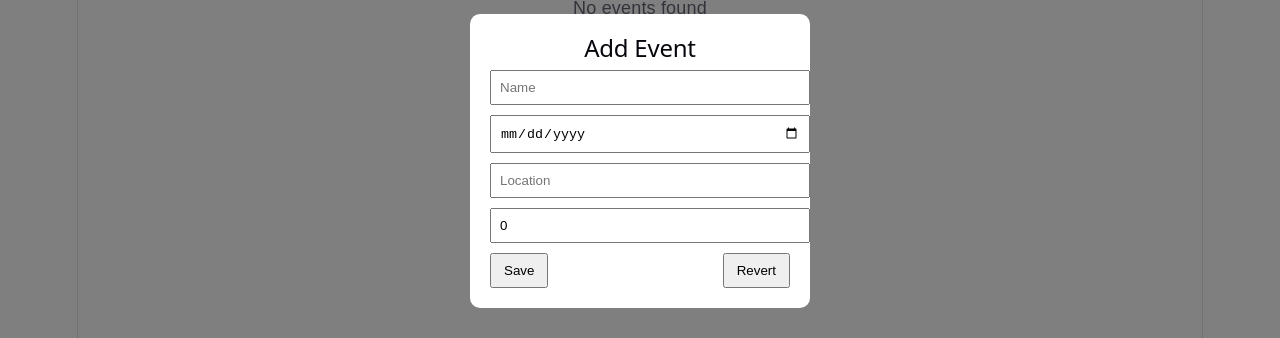
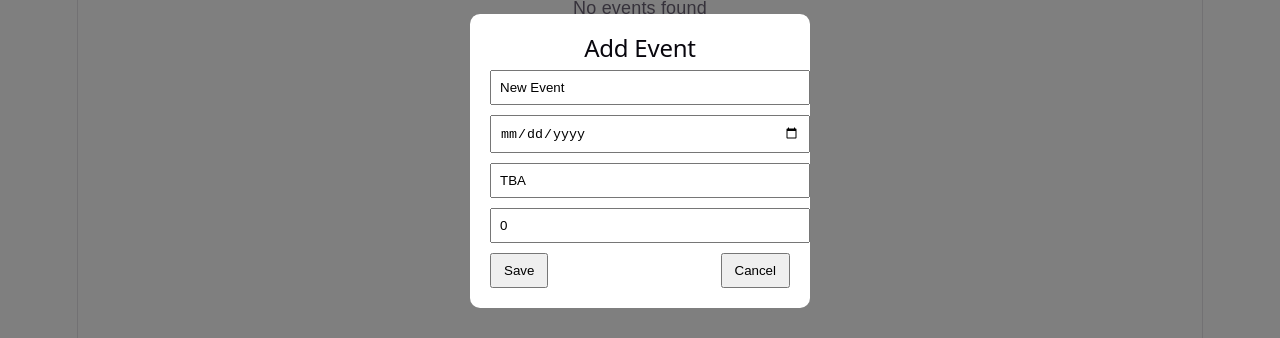
Before and after one commit to JAMES22308/Campus-Event-Planner, a React (Vite) app: page / in a window 1280 px wide. Both pictures are taken after typing "Sample" into the empty fields and a click on the button "+ Add Event". Shown: the part 239-577 px from the top of the page. Built offline with nearby package versions, Linux system fonts and the light colour scheme.

Commit message:
application based line (done)

```diff
--- a/src/App.tsx
+++ b/src/App.tsx
@@ -1,144 +1,3 @@
-// import { useEffect, useState } from "react";
-// import { EventPlanner } from "./model/EventPlanner";
-// import { IndexedDBEventRepository } from "./repository/IndexedDBEventRepository";
-
-// import EventForm from "./components/EventForm";
-// import EventList from "./components/EventList";
-
-// import "./App.css";
-
-// const planner = new EventPlanner(new IndexedDBEventRepository());
-
-// export default function App() {
-//   const [events, setEvents] = useState<any[]>([]);
-//   const [showForm, setShowForm] = useState(false);
-//   const [editingEvent, setEditingEvent] = useState<any | null>(null);
-
-//   const [search, setSearch] = useState("");
-//   const [sortBy, setSortBy] = useState("date");
-
-//   const [loading, setLoading] = useState(true);
-
-//   // LOAD FROM DB (IMPORTANT)
-//   async function refresh() {
-//     setLoading(true);
-
-//     const data = await planner.loadAllFromRepository();
-//     setEvents([...data]);
-
-//     setLoading(false);
-//   }
-
-//   useEffect(() => {
-//     refresh();
-//   }, []);
-
-//   // SAVE (ADD / UPDATE)
-//   async function handleSave(data: any) {
-//     if (editingEvent) {
-//       await planner.updateEvent(editingEvent.id, data);
-//       setEditingEvent(null);
-//     } else {
-//       await planner.addEvent(data);
-//     }
-
-//     setShowForm(false);
-//     await refresh();
-//   }
-
-//   // DELETE
-//   async function handleDelete(id: number) {
-//     await planner.removeEvent(id);
-//     await refresh();
-//   }
-
-//   // EDIT
-//   function handleEdit(event: any) {
-//     setEditingEvent(event);
-//     setShowForm(true);
-//   }
-
-//   // FILTER + SORT
-//   const filteredEvents = events
-//     .filter((e) => {
-//       const term = search.toLowerCase();
-//       return (
-//         e.name.toLowerCase().includes(term) ||
-//         e.location.toLowerCase().includes(term)
-//       );
-//     })
-//     .sort((a, b) => {
-//       if (sortBy === "date") {
-//         return new Date(a.date).getTime() - new Date(b.date).getTime();
-//       }
-
-//       if (sortBy === "name") {
-//         return a.name.localeCompare(b.name);
-//       }
-
-//       if (sortBy === "participants") {
-//         return a.participants - b.participants;
-//       }
-
-//       return 0;
-//     });
-
-//   return (
-//     <div className="dashboard">
-
-//       <div className="header">
-//         <h1>📅 Event Dashboard</h1>
-
-//         <button onClick={() => setShowForm(true)}>
-//           + Add Event
-//         </button>
-//       </div>
-
-//       <div className="controls">
-//         <input
-//           placeholder="Search..."
-//           value={search}
-//           onChange={(e) => setSearch(e.target.value)}
-//         />
-
-//         <select
-//           value={sortBy}
-//           onChange={(e) => setSortBy(e.target.value)}
-//         >
-//           <option value="date">Sort by Date</option>
-//           <option value="name">Sort by Name</option>
-//           <option value="participants">Sort by Participants</option>
-//         </select>
-//       </div>
-
-//       {loading ? (
-//         <p>Loading events...</p>
-//       ) : (
-//         <EventList
-//           events={filteredEvents}
-//           onEdit={handleEdit}
-//           onDelete={handleDelete}
-//         />
-//       )}
-
-//       {showForm && (
-//         <div className="modal-overlay">
-//           <div className="modal">
-//             <EventForm
-//               onAdd={handleSave}
-//               onCancel={() => {
-//                 setShowForm(false);
-//                 setEditingEvent(null);
-//               }}
-//               initialData={editingEvent}
-//             />
-//           </div>
-//         </div>
-//       )}
-
-//     </div>
-//   );
-// }
 
 
 import { useEffect, useState } from "react";
@@ -147,16 +6,11 @@ import { IndexedDBEventRepository } from "./repository/IndexedDBEventRepository"
 
 import EventForm from "./components/EventForm";
 import EventList from "./components/EventList";
+import type { Event } from "./types/Event";
 
 import "./App.css";
 
-type Event = {
-  id: number;
-  name: string;
-  date: string;
-  location: string;
-  participants: number;
-};
+
 
 const planner = new EventPlanner(new IndexedDBEventRepository());
 
@@ -168,7 +22,7 @@ export default function App() {
   const [search, setSearch] = useState("");
   const [sortBy, setSortBy] = useState("date");
 
-  const [error, setError] = useState<string | null>(null);
+  // const [error, setError] = useState<string | null>(null);
 
   // const [originalEvent, setOriginalEvent] = useState<Event | null>(null);
 
@@ -193,9 +47,9 @@ export default function App() {
   }, []);
 
   // ADD / UPDATE (WITH VALIDATION = TASK 1 REQUIREMENT)
-  async function handleSave(data: any) {
+  async function handleSave(data: Omit<Event, "id">) {
     try {
-      setError(null);
+      // setError(null);
 
       if (!data.name || data.name.trim() === "") {
         throw new Error("Event name is required");
@@ -215,7 +69,8 @@ export default function App() {
       setShowForm(false);
       await refresh();
     } catch (err: any) {
-      setError(err.message);
+      // setError(err.message);
+      console.error("Error saving event:", err);
     }
   }
 
@@ -226,11 +81,10 @@ export default function App() {
   }
 
   // EDIT
-function handleEdit(event: any) {
+function handleEdit(event: Event) {
   setEditingEvent(event);
 
   // 🔥 use class method instead
-  event.saveOriginal();
 
   setShowForm(true);
 }
@@ -282,11 +136,11 @@ function handleEdit(event: any) {
 </div>
 
       {/* ERROR (FAILURE CASE UI) */}
-      {error && (
+      {/* {error && (
         <div className="error-banner">
           ⚠️ {error}
         </div>
-      )}
+      )} */}
 
       {/* CALCULATIONS DISPLAY (IMPORTANT FOR MARKS) */}
       <div className="stats">
--- a/src/components/EventForm.tsx
+++ b/src/components/EventForm.tsx
@@ -1,12 +1,11 @@
 import { useEffect, useState } from "react";
 
 export default function EventForm({ onAdd, onCancel, initialData }: any) {
-  const [name, setName] = useState("");
+  const [name, setName] = useState("New Event");
   const [date, setDate] = useState("");
-  const [location, setLocation] = useState("");
+  const [location, setLocation] = useState("TBA");
   const [participants, setParticipants] = useState(0);
 
-  // LOAD DATA FOR EDIT
   useEffect(() => {
     if (initialData) {
       setName(initialData.name);
@@ -19,13 +18,35 @@ export default function EventForm({ onAdd, onCancel, initialData }: any) {
   function handleSubmit(e: any) {
     e.preventDefault();
 
+    // VALIDATION (TASK 1 REQUIREMENT)
+    if (!name.trim()) {
+      alert("Event name is required");
+      return;
+    }
+
+    if (!date) {
+      alert("Date is required");
+      return;
+    }
+
+    if (!location.trim()) {
+      alert("Location is required");
+      return;
+    }
+
+    if (participants < 0) {
+      alert("Participants cannot be negative");
+      return;
+    }
+
     onAdd({
       name,
       date,
       location,
-      participants
+      participants,
     });
 
+    // RESET FORM
     setName("");
     setDate("");
     setLocation("");
@@ -34,13 +55,31 @@ export default function EventForm({ onAdd, onCancel, initialData }: any) {
 
   return (
     <form onSubmit={handleSubmit} className="form">
-
       <h2>{initialData ? "Edit Event" : "Add Event"}</h2>
 
-      <input value={name} onChange={(e) => setName(e.target.value)} placeholder="Name" />
-      <input type="date" value={date} onChange={(e) => setDate(e.target.value)} />
-      <input value={location} onChange={(e) => setLocation(e.target.value)} placeholder="Location" />
-      <input type="number" value={participants} onChange={(e) => setParticipants(Number(e.target.value))} />
+      <input
+        value={name}
+        onChange={(e) => setName(e.target.value)}
+        placeholder="Name"
+      />
+
+      <input
+        type="date"
+        value={date}
+        onChange={(e) => setDate(e.target.value)}
+      />
+
+      <input
+        value={location}
+        onChange={(e) => setLocation(e.target.value)}
+        placeholder="Location"
+      />
+
+      <input
+        type="number"
+        value={participants}
+        onChange={(e) => setParticipants(Number(e.target.value))}
+      />
 
       <div className="form-actions">
         <button type="submit">
@@ -48,10 +87,9 @@ export default function EventForm({ onAdd, onCancel, initialData }: any) {
         </button>
 
         <button type="button" onClick={onCancel}>
-          Revert
+          Cancel
         </button>
       </div>
-
     </form>
   );
 }
--- a/src/components/EventItem.tsx
+++ b/src/components/EventItem.tsx
@@ -1,8 +1,9 @@
+import type { Event } from "../types/Event";
+
 type Props = {
-  event: any;
-  onEdit: (event: any) => void;
+  event: Event;
+  onEdit: (event: Event) => void;
   onDelete: (id: number) => void;
-  // onRevert: (event: any) => void;
 };
 
 export default function EventItem({
@@ -16,6 +17,7 @@ export default function EventItem({
       <p>Date: {event.date}</p>
       <p>Location: {event.location}</p>
       <p>Participants: {event.participants}</p>
+      <p>Level: {event.participants > 10 ? "High" : "Low"}</p>
 
       <div className="actions">
         <button onClick={() => onEdit(event)}>
--- a/src/types/Event.ts
+++ b/src/types/Event.ts
@@ -1,7 +1,7 @@
-export interface Event {
+export type Event = {
   id: number;
   name: string;
   date: string;
   location: string;
   participants: number;
-}
+};
--- a/tsconfig.app.json
+++ b/tsconfig.app.json
@@ -16,6 +16,7 @@
     "jsx": "react-jsx",
 
     /* Linting */
+    // "verbatimModuleSyntax": true,
     "allowJs": true,
     "noUnusedLocals": true,
     "noUnusedParameters": true,
```
